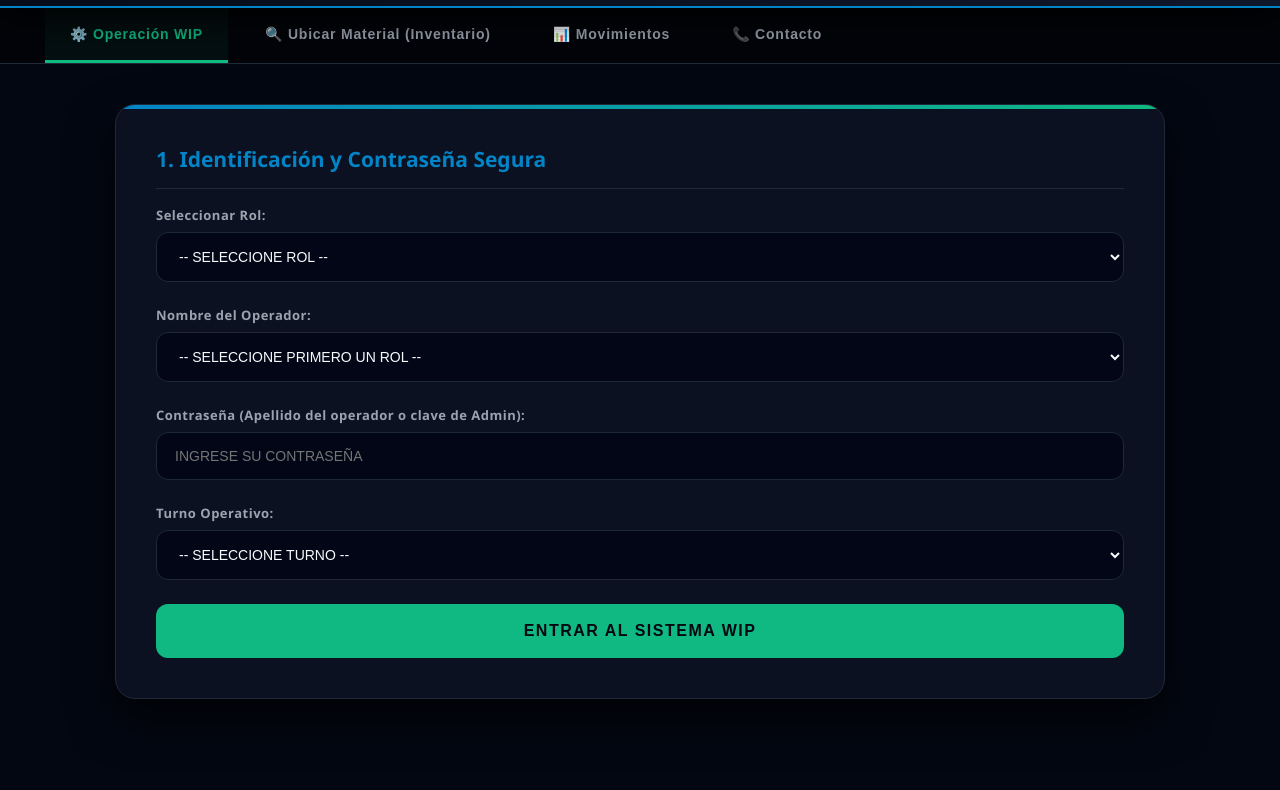
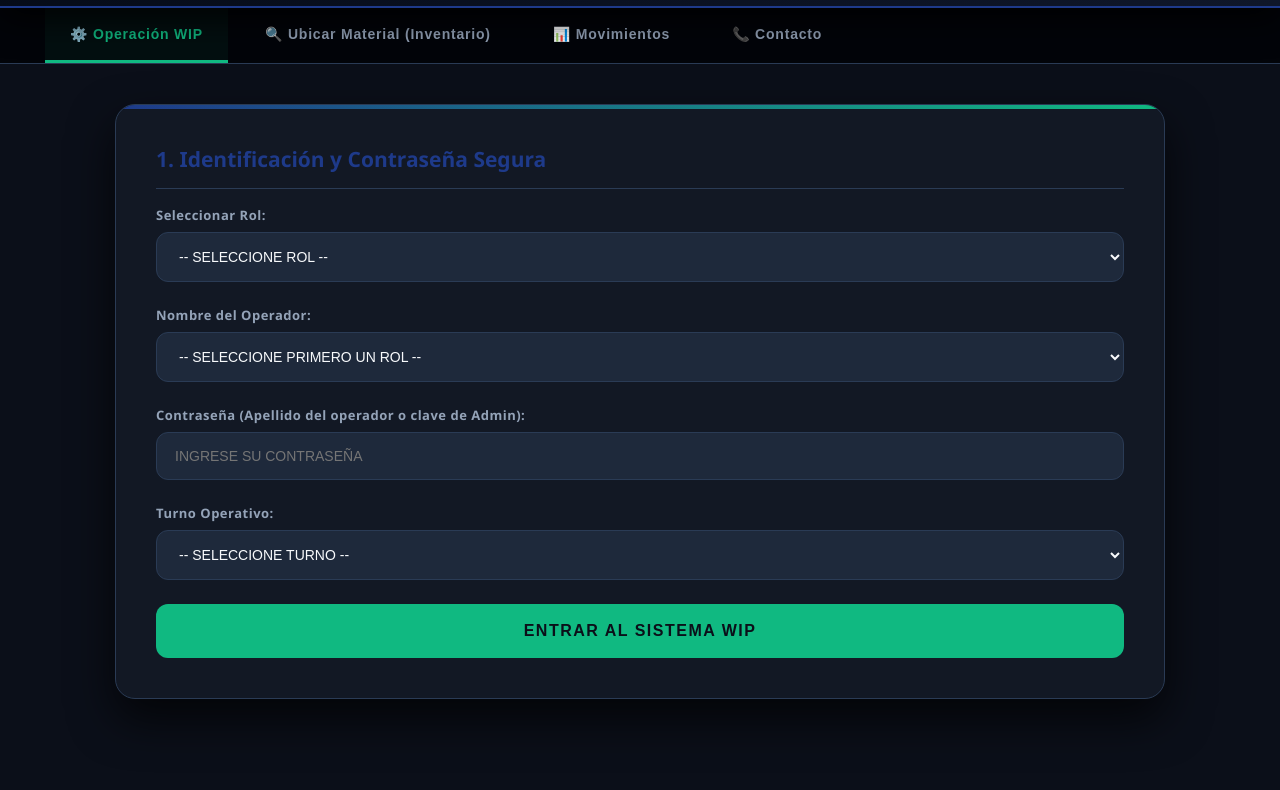
Before and after one commit to alexis-garcia-bt/kpa-wip-system, a website: page index.html in a window 1280 px wide. Shown: the part 74-864 px from the top of the page. Drawn offline with Linux system fonts and the light colour scheme; no server answers.

Commit message:
Add files via upload

```diff
--- a/index.html
+++ b/index.html
@@ -6,22 +6,23 @@
     <title>KPA - Control WIP v11.0</title>
     <style>
         :root {
-            --bg-base: #030712;
-            --bg-panel: #0b1120;
-            --bg-card: #111827;
-            --bg-input: #020617;
-            --border-color: #1f2937;
-            --text-main: #f9fafb;
-            --text-muted: #9ca3af;
-            --kpa-blue: #0284c7;
-            --kpa-blue-hover: #0369a1;
+            --bg-base: #0b0f19;
+            --bg-panel: #121824;
+            --bg-card: #182232;
+            --bg-input: #1e293b;
+            --border-color: #2a3b55;
+            --text-main: #f8fafc;
+            --text-muted: #94a3b8;
+            --kpa-blue: #1e3a8a;       /* Azul marino institucional de KPA */
+            --kpa-blue-hover: #1d4ed8; /* Azul brillante para hover/activo */
+            --kpa-gray: #64748b;       /* Gris corporativo elegante */
+            --kpa-gray-light: #cbd5e1; /* Gris claro secundario */
             --kpa-green: #10b981;
             --kpa-green-hover: #059669;
             --danger: #ef4444;
             --danger-hover: #dc2626;
             --warning: #f59e0b;
         }
-
         * { box-sizing: border-box; transition: all 0.2s ease-in-out; }
         body { font-family: 'Segoe UI', system-ui, sans-serif; background-color: var(--bg-base); color: var(--text-main); margin: 0; padding: 0; min-height: 100vh; display: flex; flex-direction: column; }
 
```
